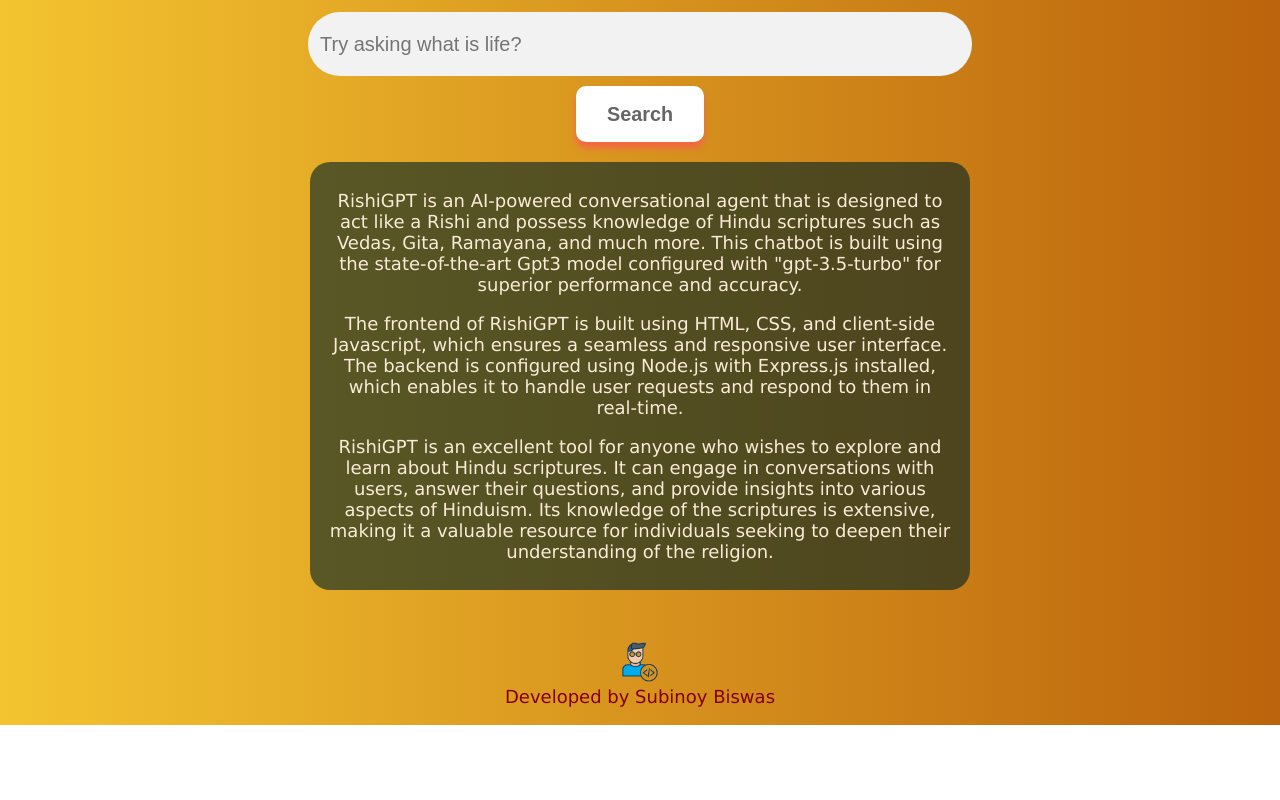
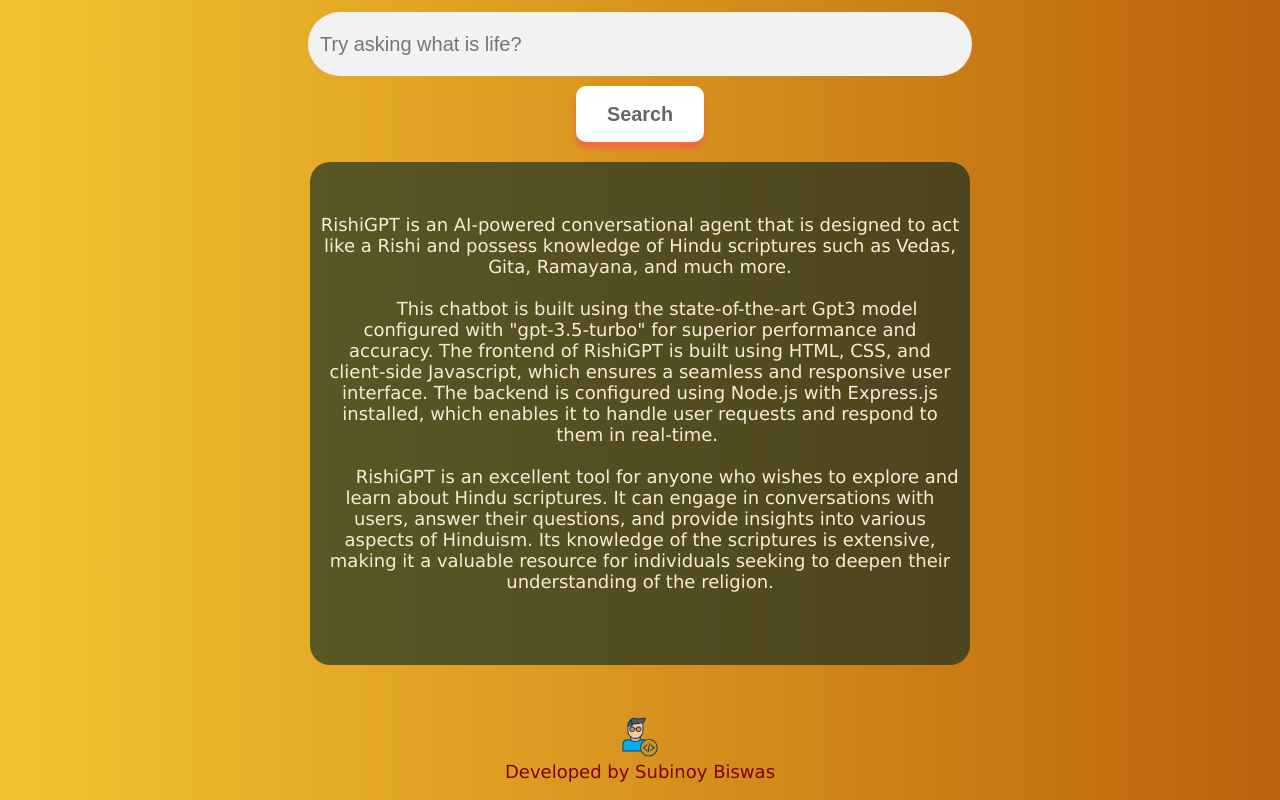
Before and after one commit to subinoybiswas/RishiGPT, a website: page RishiGPT/src/index.html in a window 1280 px wide. Shown: the part 455-1255 px from the top of the page. Before the commit the page ends 1180 px from the top, so only its background shows below. Drawn offline with Linux system fonts and the light colour scheme.

Commit message:
Made UI Changes

```diff
--- a/RishiGPT/server.js
+++ b/RishiGPT/server.js
@@ -1,8 +1,7 @@
 const express = require("express");
 const app = express();
 const { Configuration, OpenAIApi } = require("openai");
-
-
+console.log(process.env.API_KEY);
 app.listen(3000, () => {
   console.log("Application started and Listening on port 3000");
 });
--- a/RishiGPT/src/index.html
+++ b/RishiGPT/src/index.html
@@ -21,49 +21,25 @@
           autocomplete="off"
         />
       </div>
-      <button onclick="search()">Search</button>
+      <button id = "btn" onclick="search()">Search</button>
     </div>
 
     <div class="res" id="resp">
-      <div class="txt">
-        <div>
-          <p>
-            RishiGPT is an AI-powered conversational agent that is designed to
-            act like a Rishi and possess knowledge of Hindu scriptures such as
-            Vedas, Gita, Ramayana, and much more. This chatbot is built using
-            the state-of-the-art Gpt3 model configured with "gpt-3.5-turbo" for
-            superior performance and accuracy.
-          </p>
-        </div>
+      <div class="txt">RishiGPT is an AI-powered conversational agent that is designed to act like a Rishi and possess knowledge of Hindu scriptures such as Vedas, Gita, Ramayana, and much more.
 
-        <div>
-          <p>
-            The frontend of RishiGPT is built using HTML, CSS, and client-side
-            Javascript, which ensures a seamless and responsive user interface.
-            The backend is configured using Node.js with Express.js installed,
-            which enables it to handle user requests and respond to them in
-            real-time.
-          </p>
-        </div>
+      This chatbot is built using the state-of-the-art Gpt3 model configured with "gpt-3.5-turbo" for superior performance and accuracy. The frontend of RishiGPT is built using HTML, CSS, and client-side Javascript, which ensures a seamless and responsive user interface. The backend is configured using Node.js with Express.js installed, which enables it to handle user requests and respond to them in real-time.
 
-        <div>
-          <p>
-            RishiGPT is an excellent tool for anyone who wishes to explore and
-            learn about Hindu scriptures. It can engage in conversations with
-            users, answer their questions, and provide insights into various
-            aspects of Hinduism. Its knowledge of the scriptures is extensive,
-            making it a valuable resource for individuals seeking to deepen
-            their understanding of the religion.
-          </p>
-        </div>
+      RishiGPT is an excellent tool for anyone who wishes to explore and learn about Hindu scriptures. It can engage in conversations with users, answer their questions, and provide insights into various aspects of Hinduism. Its knowledge of the scriptures is extensive, making it a valuable resource for individuals seeking to deepen their understanding of the religion.
       </div>
-      <div class="loader">
-        <img id="img1" src="animation_500_lfy5seok.gif" />
-      </div>
+    </div>
+    <div class="loader">
+      <img id="img1" src="animation_500_lfy5seok.gif" />
     </div>
     <div class="credit">
       <div class="img-div">
-        <a href="https://linktr.ee/heysubinoy"><img id="credit-img" src="icons8-developer-64.png" /></a>
+        <a href="https://linktr.ee/heysubinoy"
+          ><img id="credit-img" src="icons8-developer-64.png"
+        /></a>
       </div>
       <a href="https://linktr.ee/heysubinoy" class="social" label="Socials"
         >Developed by Subinoy Biswas</a
--- a/RishiGPT/src/main.css
+++ b/RishiGPT/src/main.css
@@ -27,7 +27,7 @@
   color: #8a0000b5;
   font-weight: normal;
 }
-@media screen and (min-width: 880px) {
+@media screen and (min-width: 1212px) {
   .search input {
     margin-top: 10px;
     border: none;
@@ -52,6 +52,7 @@
   .res {
     display: inline-block;
     align-items: center;
+    align-self: center;
     justify-content: center;
     text-justify: center;
     width: 50vw;
@@ -62,6 +63,7 @@
     padding: 10px;
     color: antiquewhite;
     border-radius: 20px;
+    white-space: pre-wrap;
   }
   .search input:focus {
     width: 55vw;
@@ -72,7 +74,7 @@
     transition: 0.3s;
   }
 }
-@media screen and (max-width: 879px) {
+@media screen and (max-width: 1211px) {
   .search input {
     margin-top: 10px;
     border: none;
@@ -95,7 +97,7 @@
     height: 40vw;
   }
   .res {
-    display: inline-block;
+    display: inline;
     align-items: center;
     justify-content: center;
     text-justify: center;
@@ -109,6 +111,7 @@
     color: antiquewhite;
     border-radius: 20px;
     padding: 4px;
+    white-space: pre-wrap;
   }
   .search input:focus {
     width: 85vw;
@@ -139,18 +142,7 @@
   box-shadow: none;
 }
 
-.ok {
-  position: fixed;
-  width: 35px;
-  height: 35px;
 
-  bottom: 0;
-  right: 0;
-  margin-right: 20px;
-  margin-bottom: 20px;
-  border-radius: 100px;
-  padding: 2px;
-}
 
 .credit {
   position: relative;
@@ -177,9 +169,7 @@
   width: 60px;
   height: 60px;
 }
-.txt {
-  margin: 8px;
-}
+
 #credit-img {
   width: 40px;
   height: 40px;
--- a/RishiGPT/src/work.js
+++ b/RishiGPT/src/work.js
@@ -1,5 +1,6 @@
 const xhr = new XMLHttpRequest();
 var resp = document.getElementsByClassName("txt");
+var search1 = document.getElementById("query");
 var query = document.getElementById("query").value;
 var loading = document.getElementsByClassName("loader");
 loading[0].hidden = true;
@@ -12,7 +13,7 @@
   if (xhr.status === 200) {
     console.log(xhr.responseText);
     resp[0].innerHTML = xhr.responseText;
-    resp[0].scrollIntoView();
+    search1.scrollIntoView();
   } else {
     console.log("Request failed. Returned status: " + xhr.status);
   }
```
